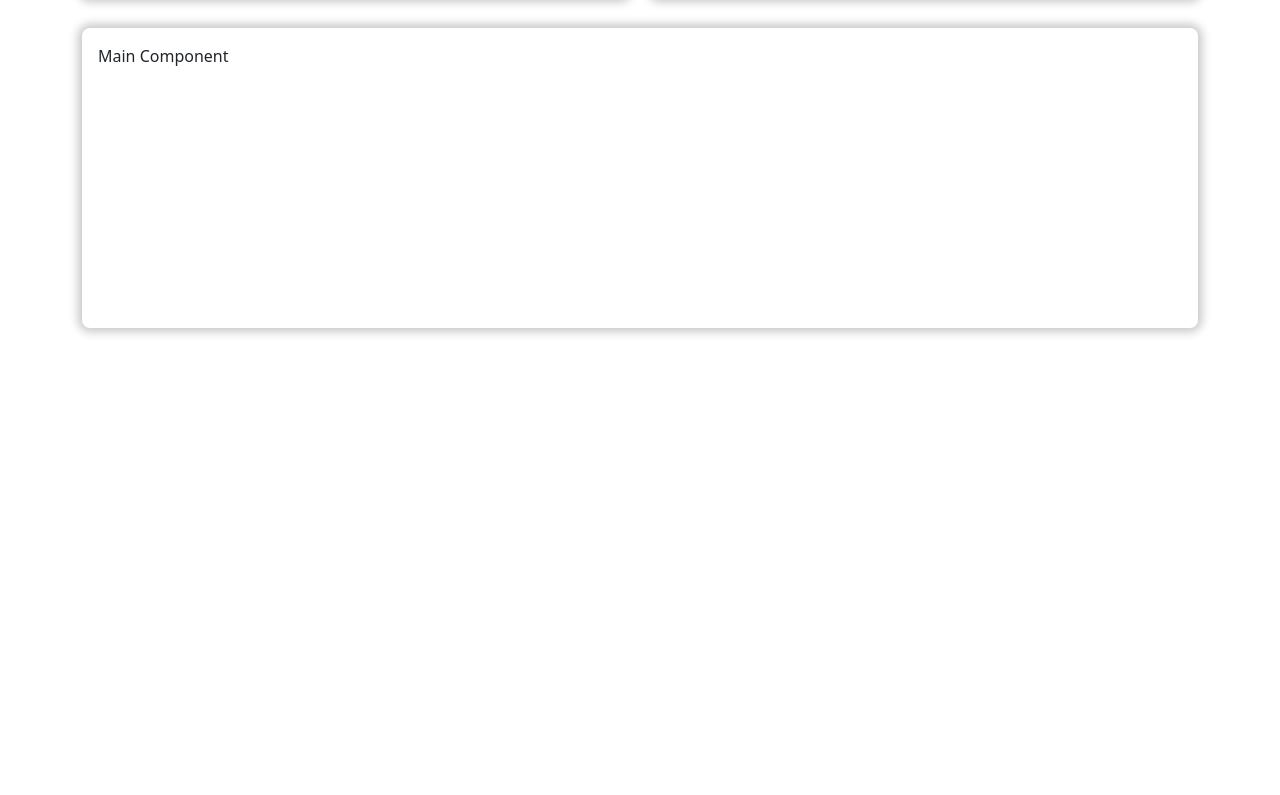
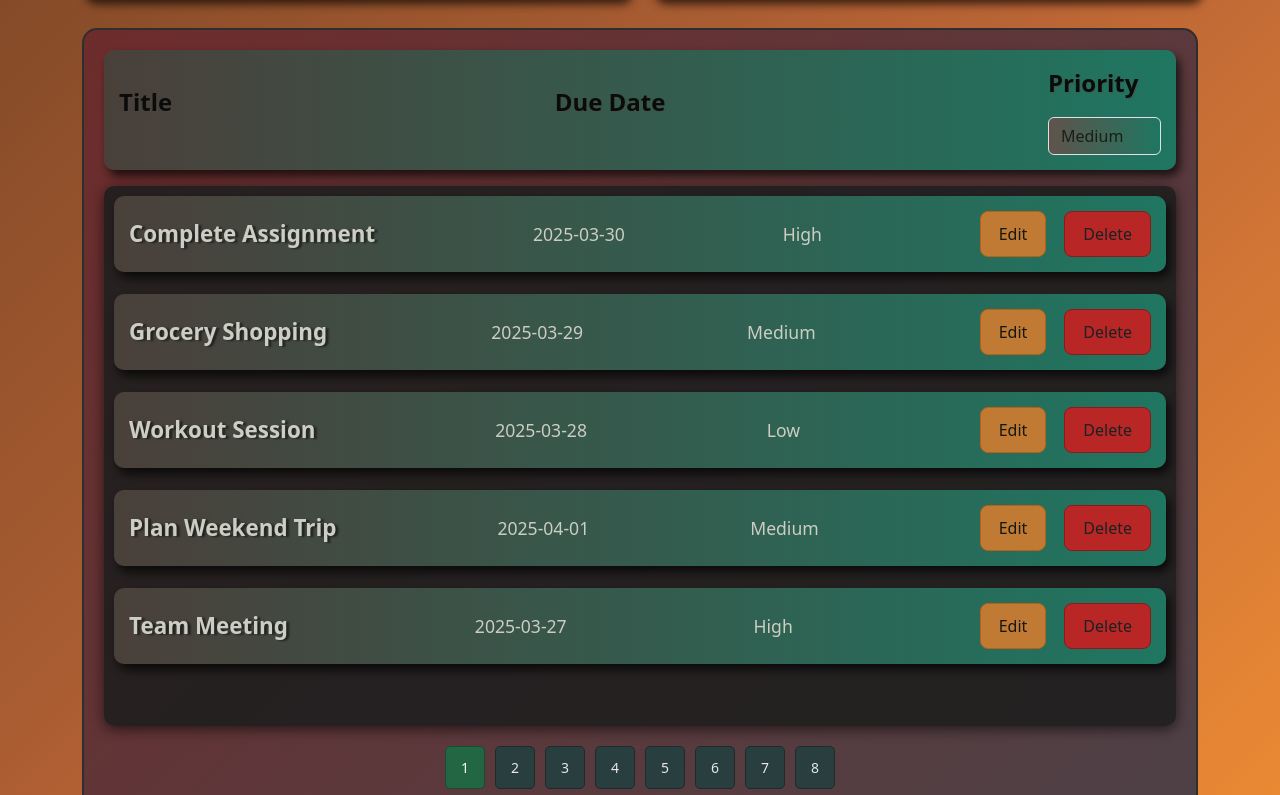
Before and after one commit to techsimpluslearning/fe-batch-03, a React (Vite) app: page / in a window 1280 px wide. Shown: the part 384-1179 px from the top of the page. Before the commit the page ends 812 px from the top, so only its background shows below. Built offline with nearby package versions, Linux system fonts and the light colour scheme.

Commit message:
making a bottom card

```diff
--- a/src/App.css
+++ b/src/App.css
@@ -1,3 +1,9 @@
+body {
+  background: linear-gradient(135deg, rgb(113, 65, 35), rgb(187, 101, 54), rgb(255, 153, 51)); /* Example gradient */
+  margin: 0; /* Reset margin to avoid spacing issues */
+  padding: 0;
+  min-height: 200vh; /* Ensure it covers the full height of the viewport */
+}
 .row-1{
   min-height: 300px;
   margin-bottom: 30px;
@@ -12,7 +18,7 @@
 .card-box{
   width: 100%;
   height: 100%;
-  box-shadow: 0px 0px 10px 4px rgba(0, 0, 0, 0.22);
+  box-shadow: 0px 2px 7px 4px rgba(146, 75, 62, 0.748);
   padding: 16px;
   border-radius: 8px;
   margin-bottom: 16px;
--- /dev/null
+++ b/src/components/MainComponent.css
@@ -0,0 +1,128 @@
+.outer-container {
+    border: 2px solid #2e2e2e;
+    padding: 20px;
+    border-radius: 15px;
+    background: linear-gradient(135deg, #6e2c2c, #3e4c54, #1d3b4f);
+    background-size: 300% 300%;
+
+  }
+
+
+
+  .main-container {
+    display: flex;
+    flex-direction: column;
+    gap: 6px;
+    min-height: 540px;
+    background-color: rgba(32, 31, 31, 0.9);
+    border-radius: 10px;
+    padding: 10px;
+    box-shadow: 0px 3px 14px rgba(0, 0, 0, 0.6);
+  }
+
+  .card-box {
+    display: flex;
+    flex-direction: row;
+    justify-content: space-between;
+    align-items: center;
+    padding: 15px;
+    width: 100%;
+    background: linear-gradient(to right, #4a403a, #1f7661);
+    color: #cccdc3;
+    box-shadow: 4px 6px 10px rgba(0, 0, 0, 0.7);
+    border-radius: 10px;
+    transition: transform 0.3s, box-shadow 0.3s;
+    font-size: 1.5rem;
+    gap: 20px;
+  }
+  .form-select{
+    background: linear-gradient(to right, #5f534c, #1f7661);
+    color: #191f17;
+
+  }
+  .card-box p{
+    color: #0b0c0afe;
+    font-weight: 700;
+    text-shadow: 1px 1px 1px rgba(85, 75, 75, 0.5);
+
+  }
+  .card-box:hover {
+    transform: scale(1.02);
+    box-shadow: 0px 5px 15px rgba(0, 0, 0, 0.8);
+  }
+
+  .chip-title {
+    font-size: 1.4rem;
+    font-weight: bold;
+    text-shadow: 3px 1px 2px rgba(0, 0, 0, 0.5);
+  }
+
+  .chip-due-date,
+  .chip-priority {
+    font-size: 1.1rem;
+  }
+
+  .actions-section {
+    display: flex;
+    gap: 10px;
+  }
+
+  .actions-section button {
+    padding: 10px 18px;
+    font-size: 1rem;
+    border-radius: 8px;
+    transition: background-color 0.3s, transform 0.3s;
+  }
+
+  .actions-section button:hover {
+    transform: translateY(-3px);
+  }
+
+  .btn-warning {
+    background-color: #c17a33;
+    border: 1px solid #b96016;
+    color: #141813;
+  }
+
+  .btn-warning:hover {
+    background-color: #a6520e;
+  }
+
+  .btn-danger {
+    background-color: #b82626;
+    border: 1px solid #8b1a1a;
+    color: #1b2222;
+  }
+
+  .btn-danger:hover {
+    background-color: #801010;
+  }
+
+  .pagination {
+    margin-top: 20px;
+    display: flex;
+    justify-content: center;
+    gap: 10px;
+  }
+
+  .pagination-btn {
+    padding: 10px 15px;
+    font-size: 14px;
+    background-color: #283e3f;
+    border: 1px solid #1f2a2a;
+    border-radius: 5px;
+    color: #e7e7e7;
+    cursor: pointer;
+    transition: background-color 0.3s, transform 0.3s;
+  }
+
+  .pagination-btn:hover {
+    background-color: #1a565a;
+    transform: translateY(-2px);
+  }
+
+  .pagination-btn.active {
+    background-color: #226644;
+    color: white;
+    border-color: #174c33;
+  }
--- a/src/components/MainComponent.tsx
+++ b/src/components/MainComponent.tsx
@@ -1,7 +1,61 @@
+import { useState } from "react";
+import "./MainComponent.css";
+import Heading from "./heading";
+import TodoData from "../constent.js";
+
 export default function MainComponent() {
+  const [currentPage, setCurrentPage] = useState(1);
+  const itemsPerPage = 5;
+
+
+  const indexOfLastItem = currentPage * itemsPerPage;
+  const indexOfFirstItem = indexOfLastItem - itemsPerPage;
+  const currentItems = TodoData.slice(indexOfFirstItem, indexOfLastItem);
+
+
+  const totalPages = Math.ceil(TodoData.length / itemsPerPage);
+
   return (
-    <div className="card-box">
-      Main Component
+    <div className="outer-container">
+      <Heading />
+      <div className="main-container">
+        {currentItems.map((item, index) => (
+          <div key={index} className="card-box">
+            <div className="chip-title">{item.title}</div>
+            <div className="chip-due-date">{item.dueDate}</div>
+            <div className="chip-priority"> {item.priority}</div>
+            <div className="actions-section">
+              <button className="btn btn-warning btn-sm me-2">Edit</button>
+              <button className="btn btn-danger btn-sm">Delete</button>
+            </div>
+          </div>
+        ))}
+      </div>
+
+
+
+
+
+
+
+      <div className="pagination">
+        {(() => {
+    let buttons = [];
+    for (let page = 1; page <= totalPages; page++) {
+      buttons.push(
+        <button
+          key={page}
+          className={`pagination-btn ${currentPage === page ? "active" : ""}`}
+          onClick={() => setCurrentPage(page)}
+        >
+          {page}
+        </button>
+      );
+    }
+    return buttons;
+        })()}
+</div>
+
     </div>
-  )
+  );
 }
--- /dev/null
+++ b/src/components/heading.tsx
@@ -0,0 +1,32 @@
+
+
+function heading() {
+    return(
+    <div className="card-box ">
+
+    <div className="title-section">
+      <p>Title</p>
+    </div>
+
+
+    <div className="due-date-section">
+      <p>Due Date</p>
+    </div>
+
+
+    <div className="priority-section">
+      <p>Priority</p>
+      <select className="form-select ">
+        <option>Medium</option>
+        <option >Easy</option>
+        <option >Hard</option>
+      </select>
+    </div>
+
+
+
+  </div>
+    )
+}
+
+export default heading
--- a/src/constent.js
+++ b/src/constent.js
@@ -0,0 +1,42 @@
+const todoData = [
+    { title: "Complete Assignment", dueDate: "2025-03-30", priority: "High" },
+    { title: "Grocery Shopping", dueDate: "2025-03-29", priority: "Medium" },
+    { title: "Workout Session", dueDate: "2025-03-28", priority: "Low" },
+    { title: "Plan Weekend Trip", dueDate: "2025-04-01", priority: "Medium" },
+    { title: "Team Meeting", dueDate: "2025-03-27", priority: "High" },
+    { title: "Meditation", dueDate: "2025-04-02", priority: "Low" },
+    { title: "Call Friend", dueDate: "2025-03-31", priority: "Medium" },
+    { title: "Project Submission", dueDate: "2025-04-03", priority: "High" },
+    { title: "Complete Assignment", dueDate: "2025-03-30", priority: "High" },
+    { title: "Grocery Shopping", dueDate: "2025-03-29", priority: "Medium" },
+    { title: "Workout Session", dueDate: "2025-03-28", priority: "Low" },
+    { title: "Plan Weekend Trip", dueDate: "2025-04-01", priority: "Medium" },
+    { title: "Team Meeting", dueDate: "2025-03-27", priority: "High" },
+    { title: "Meditation", dueDate: "2025-04-02", priority: "Low" },
+    { title: "Call Friend", dueDate: "2025-03-31", priority: "Medium" },
+    { title: "Project Submission", dueDate: "2025-04-03", priority: "High" },
+    { title: "Complete Assignment", dueDate: "2025-03-30", priority: "High" },
+    { title: "Grocery Shopping", dueDate: "2025-03-29", priority: "Medium" },
+    { title: "Workout Session", dueDate: "2025-03-28", priority: "Low" },
+    { title: "Plan Weekend Trip", dueDate: "2025-04-01", priority: "Medium" },
+    { title: "Team Meeting", dueDate: "2025-03-27", priority: "High" },
+    { title: "Meditation", dueDate: "2025-04-02", priority: "Low" },
+    { title: "Call Friend", dueDate: "2025-03-31", priority: "Medium" },
+    { title: "Project Submission", dueDate: "2025-04-03", priority: "High" },
+    { title: "Grocery Shopping", dueDate: "2025-03-29", priority: "Medium" },
+    { title: "Workout Session", dueDate: "2025-03-28", priority: "Low" },
+    { title: "Plan Weekend Trip", dueDate: "2025-04-01", priority: "Medium" },
+    { title: "Team Meeting", dueDate: "2025-03-27", priority: "High" },
+    { title: "Meditation", dueDate: "2025-04-02", priority: "Low" },
+    { title: "Call Friend", dueDate: "2025-03-31", priority: "Medium" },
+    { title: "Project Submission", dueDate: "2025-04-03", priority: "High" },
+    { title: "Grocery Shopping", dueDate: "2025-03-29", priority: "Medium" },
+    { title: "Workout Session", dueDate: "2025-03-28", priority: "Low" },
+    { title: "Plan Weekend Trip", dueDate: "2025-04-01", priority: "Medium" },
+    { title: "Team Meeting", dueDate: "2025-03-27", priority: "High" },
+    { title: "Meditation", dueDate: "2025-04-02", priority: "Low" },
+    { title: "Call Friend", dueDate: "2025-03-31", priority: "Medium" },
+    { title: "Project Submission", dueDate: "2025-04-03", priority: "High" },
+  ];
+
+  export default todoData;
```
